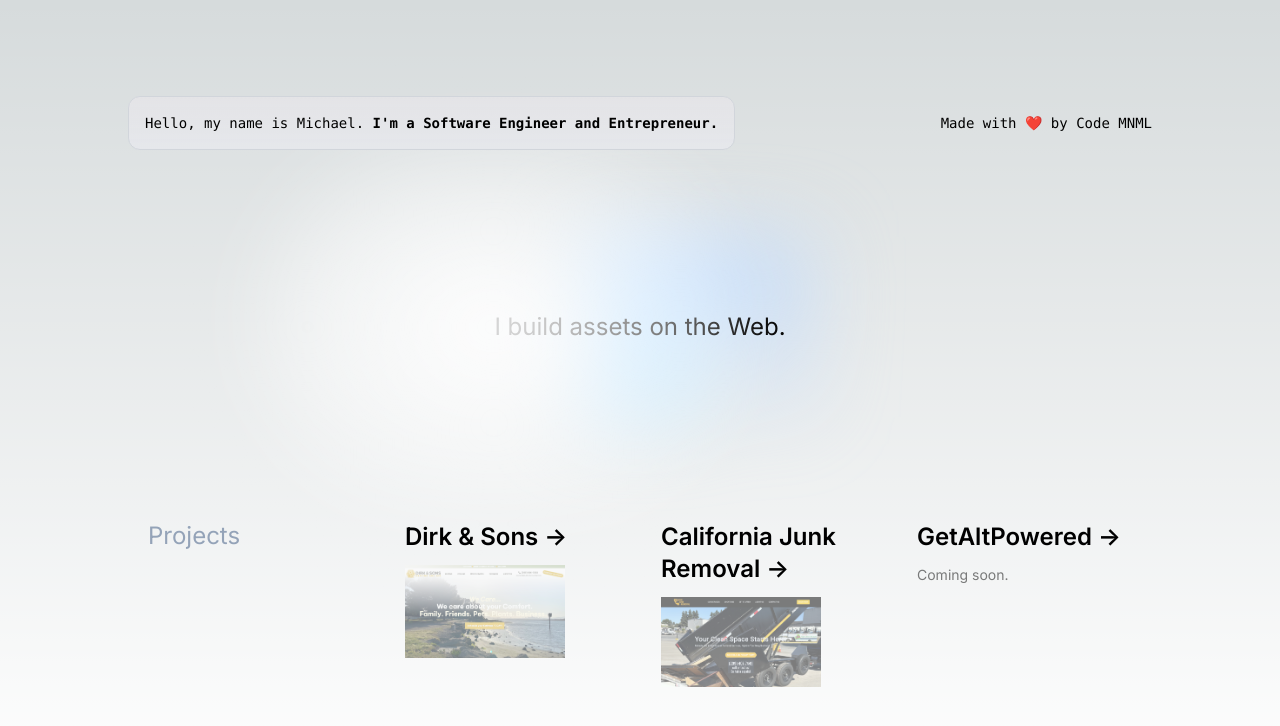
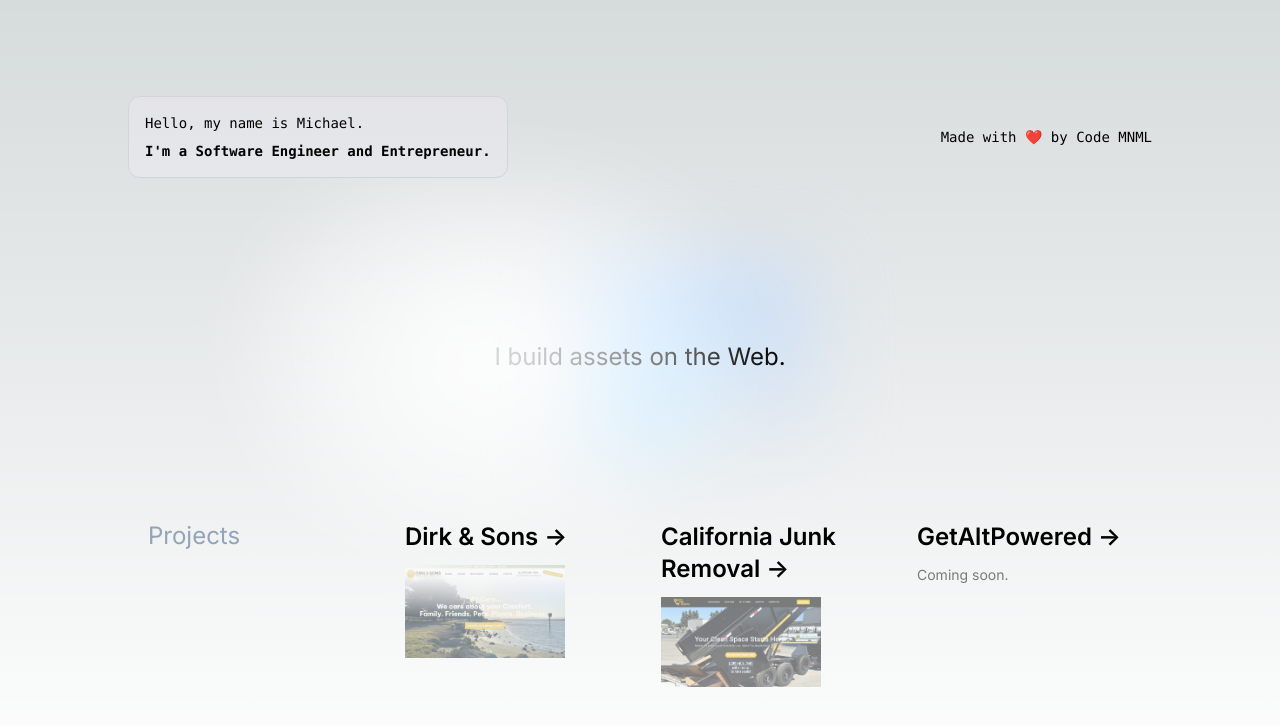
Before and after one commit to codemnml/codemnml, a Next.js app: page / in a window 1280 px wide. Shown: the top 726 px of the page. Built offline with nearby package versions, Linux system fonts and the light colour scheme.

Commit message:
update header

```diff
--- a/src/app/page.tsx
+++ b/src/app/page.tsx
@@ -4,9 +4,9 @@ export default function Home() {
   return (
     <main className="flex min-h-screen flex-col items-center justify-between p-24">
       <div className="z-10 w-full max-w-5xl items-center justify-between font-mono text-sm lg:flex">
-        <p className="fixed left-0 top-0 flex w-full justify-center border-b border-gray-300 bg-gradient-to-b from-zinc-200 pb-6 pt-8 backdrop-blur-2xl dark:border-neutral-800 dark:bg-zinc-800/30 dark:from-inherit lg:static lg:w-auto  lg:rounded-xl lg:border lg:bg-gray-200 lg:p-4 lg:dark:bg-zinc-800/30">
-          Hello, my name is Michael.&nbsp;
-          <code className="font-mono font-bold">I&apos;m a Software Engineer and Entrepreneur.</code>
+        <p className="fixed p-4 left-0 top-0 flex flex-col w-full justify-center border-b border-gray-300 bg-gradient-to-b from-zinc-200  backdrop-blur-2xl dark:border-neutral-800 dark:bg-zinc-800/30 dark:from-inherit lg:static lg:w-auto  lg:rounded-xl lg:border lg:bg-gray-200 lg:p-4 lg:dark:bg-zinc-800/30">
+          <p className="pb-2">Hello, my name is Michael.&nbsp;</p>
+          <code className="font-mono font-bold flex">I&apos;m a Software Engineer and Entrepreneur.</code>
         </p>
         <div className="fixed bottom-0 left-0 flex h-48 w-full items-end justify-center bg-gradient-to-t from-white via-white dark:from-black dark:via-black lg:static lg:size-auto lg:bg-none">
           <a
@@ -21,7 +21,7 @@ export default function Home() {
         </div>
       </div>
 
-      <div className="relative z-[-1] text-2xl flex place-items-center before:absolute before:h-[300px] before:w-full before:-translate-x-1/2 before:rounded-full before:bg-gradient-radial before:from-white before:to-transparent before:blur-2xl before:content-[''] after:absolute after:-z-20 after:h-[180px] after:w-full after:translate-x-1/3 after:bg-gradient-conic after:from-sky-200 after:via-blue-200 after:blur-2xl after:content-[''] before:dark:bg-gradient-to-br before:dark:from-transparent before:dark:to-blue-700 before:dark:opacity-10 after:dark:from-sky-900 after:dark:via-[#0141ff] after:dark:opacity-40 sm:before:w-[480px] sm:after:w-[240px] before:lg:h-[360px]">
+      <div className="relative z-[-1] text-2xl pt-8 flex place-items-center before:absolute before:h-[300px] before:w-full before:-translate-x-1/2 before:rounded-full before:bg-gradient-radial before:from-white before:to-transparent before:blur-2xl before:content-[''] after:absolute after:-z-20 after:h-[180px] after:w-full after:translate-x-1/3 after:bg-gradient-conic after:from-sky-200 after:via-blue-200 after:blur-2xl after:content-[''] before:dark:bg-gradient-to-br before:dark:from-transparent before:dark:to-blue-700 before:dark:opacity-10 after:dark:from-sky-900 after:dark:via-[#0141ff] after:dark:opacity-40 sm:before:w-[480px] sm:after:w-[240px] before:lg:h-[360px]">
           I build assets on the Web.
       </div>
 
```
